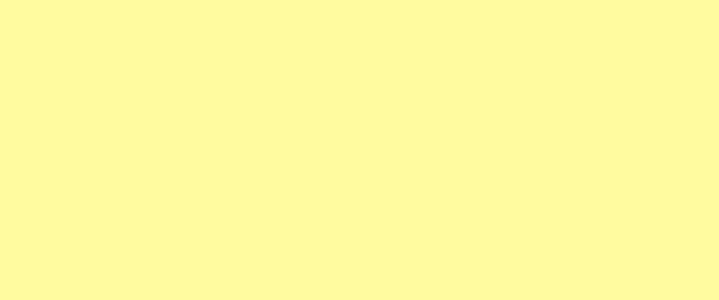
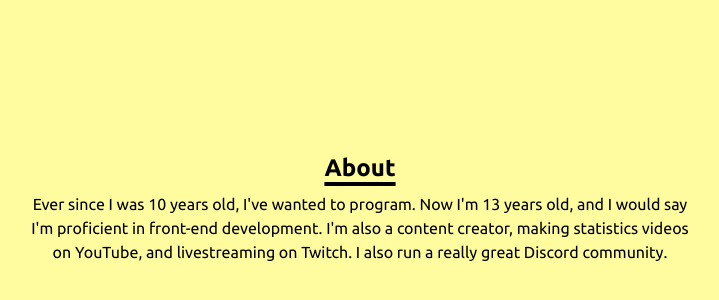
Before and after one commit to ToastedDev/tcabn.tk, a Next.js app: page / in a window 1280 px wide. Shown: the part 992-1292 px from the top of the page, without its empty margins (280-999 px from the left). Before the commit the page ends 800 px from the top, so only its background shows below. Built offline with nearby package versions, Linux system fonts and the light colour scheme.

Commit message:
add about section

```diff
--- a/pages/index.tsx
+++ b/pages/index.tsx
@@ -35,6 +35,28 @@ export default function Home() {
           </Link>
         </p>
       </div>
+      <div className="flex flex-col justify-center items-center text-center h-screen">
+        <h3 className="underline decoration-4 underline-offset-[6px] font-bold text-2xl">
+          About
+        </h3>
+        <p className="mt-2 max-w-2xl">
+          Ever since I was 10 years old, I've wanted to program. Now I'm{" "}
+          {Math.abs(new Date().getUTCFullYear() - 2009)} years old, and I would
+          say I'm proficient in front-end development. I'm also a content
+          creator, making{" "}
+          <Link href="/graphify">
+            <a className="hover:underline">statistics videos on YouTube</a>
+          </Link>
+          , and{" "}
+          <Link href="https://twitch.tv/NotTCA">
+            <a className="hover:underline">livestreaming on Twitch.</a>
+          </Link>{" "}
+          I also run a{" "}
+          <Link href="/discord">
+            <a className="hover:underline">really great Discord community.</a>
+          </Link>
+        </p>
+      </div>
     </Page>
   );
 }
```
